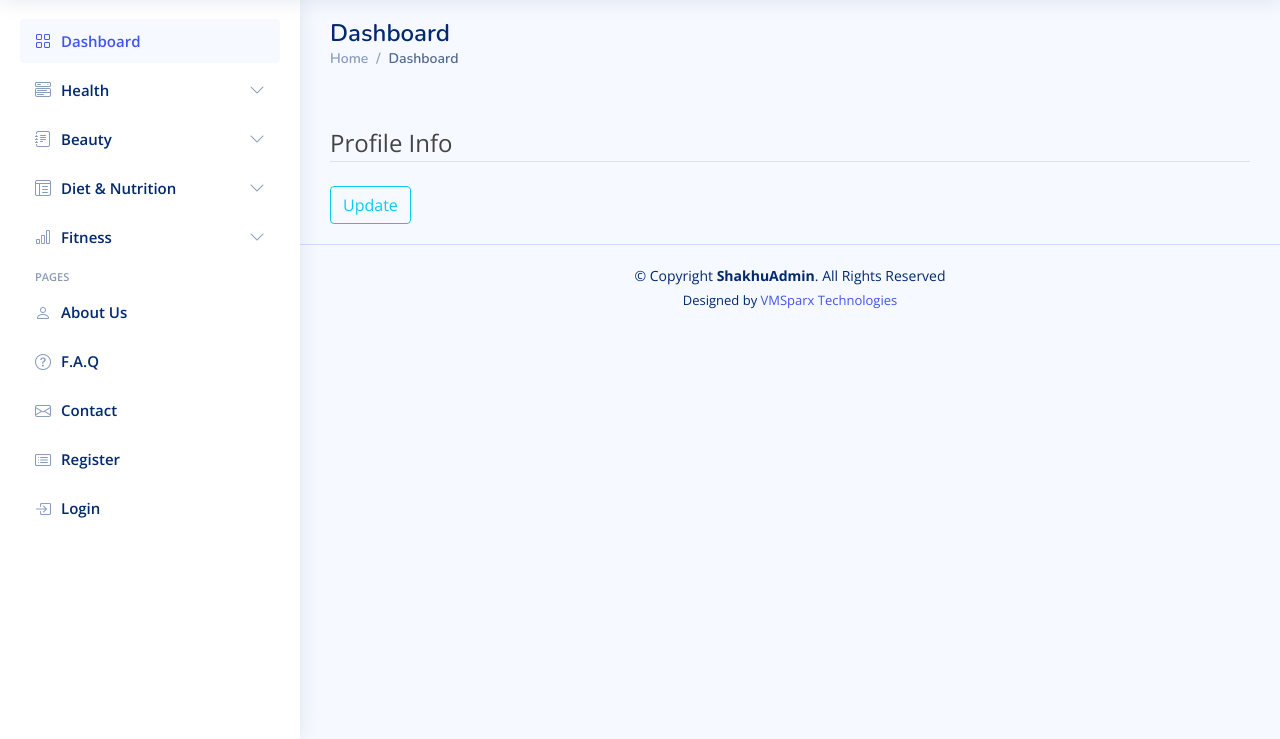
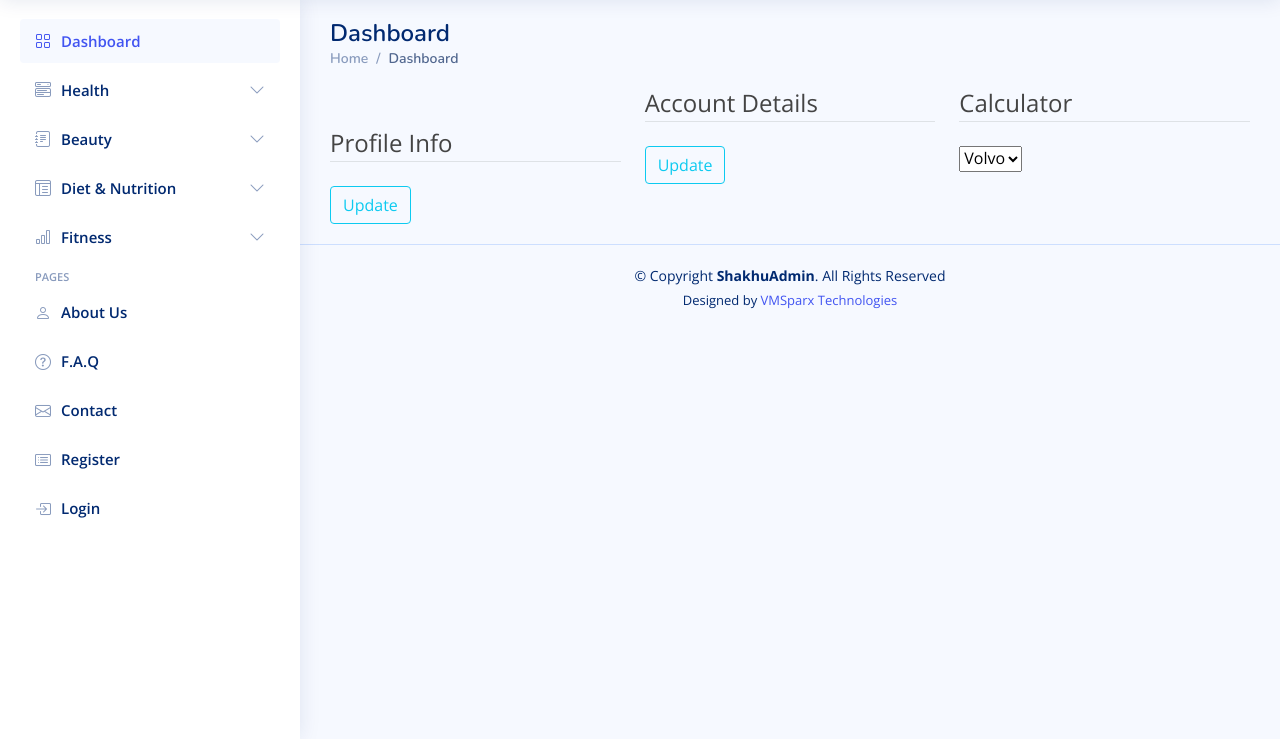
Before and after one commit to Mukesh80530/vipstore, a Django app: template users/templates/users/profile.html in a window 1280 px wide. Shown: the part 61-800 px from the top of the page. Run offline with Django 3.2, Linux system fonts and the light colour scheme; the template is opened without the code that fills it, so the values that code supplies are empty; some libraries are stand-ins or nearby versions.

Commit message:
update profile

```diff
--- a/users/templates/users/profile.html
+++ b/users/templates/users/profile.html
@@ -2,8 +2,11 @@
 {% load crispy_forms_tags %}
 
 
+<div class="container">
     {% block content %}
-<div class="content-section">
+    <div class="row">
+
+        <div class="col-sm-4">
             <div class="media">
                 <img class="rounded-circle account-img" src="{{ user.profile.image.url }}">
                 <div class="media-body">
@@ -11,11 +14,23 @@
                     <p class="text-secondary">{{ user.email }}</p>
                 </div>
             </div>
-    <form method="POST" enctype="multipart/form-data">
+            <form enctype="multipart/form-data" method="POST">
                 {% csrf_token %}
                 <fieldset class="form-group">
                     <legend class="border-bottom mb-4">Profile Info</legend>
                     {{ u_form|crispy }}
+                </fieldset>
+                <div class="form-group">
+                    <button class="btn btn-outline-info" type="submit">Update</button>
+                </div>
+            </form>
+        </div>
+
+        <div class="col-sm-4">
+            <form enctype="multipart/form-data" method="POST">
+                {% csrf_token %}
+                <fieldset class="form-group">
+                    <legend class="border-bottom mb-4">Account Details</legend>
                     {{ p_form|crispy }}
                 </fieldset>
                 <div class="form-group">
@@ -23,4 +38,35 @@
                 </div>
             </form>
         </div>
+
+        <div class="col-sm-4">
+            <legend class="border-bottom mb-4">Calculator</legend>
+            <select id="cars" name="cars" onclick="searchFunction()">
+                <option value="volvo">Volvo</option>
+                <option value="saab">Saab</option>
+                <option value="opel">Opel</option>
+                <option value="audi">Audi</option>
+            </select>
+        </div>
+
+    </div>
     {% endblock content %}
+
+    <script>
+        function searchFunction() {
+        alert('hello');
+        var range = [{"name":"my Name","id":12,"type":"car owner"},
+            {"name":"my Name2","id":13,"type":"car owner2"},
+            {"name":"my Name4","id":14,"type":"car owner3"},
+            {"name":"my Name4","id":15,"type":"car owner5"}]
+        var results = [];
+        var searchField = "name";
+        var searchVal = "my Name";
+        for (var i=0 ; i < obj.list.length ; i++)
+        {
+            if (obj.list[i][searchField] == searchVal) {
+                results.push(obj.list[i]);
+            }
+        };
+    </script>
+</div>
```
Lines whose indentation alone changed are shown as unchanged.
